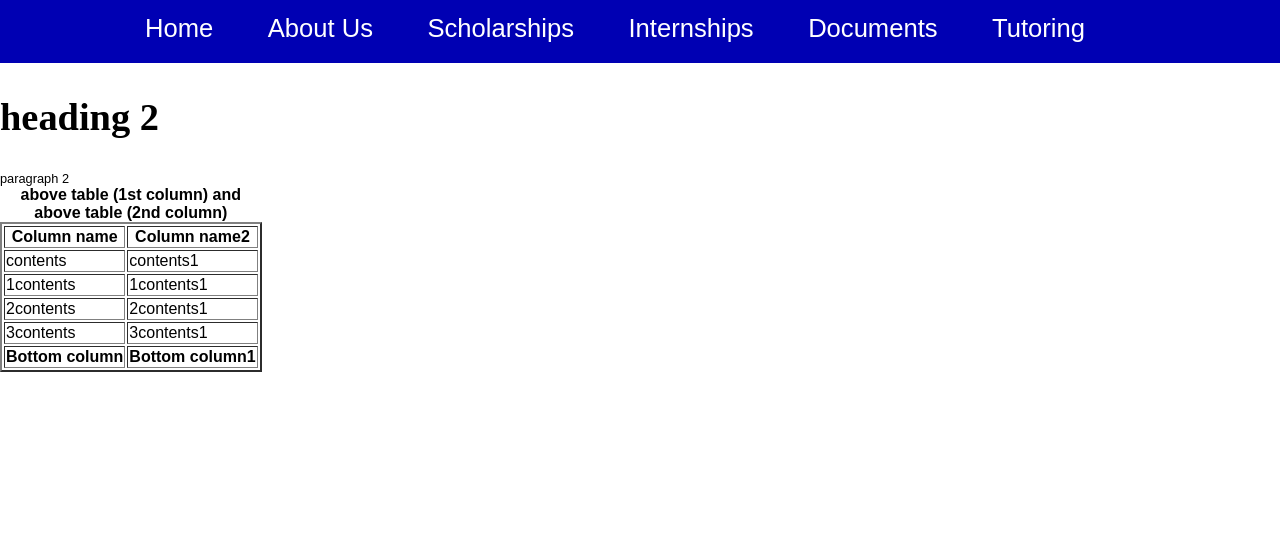
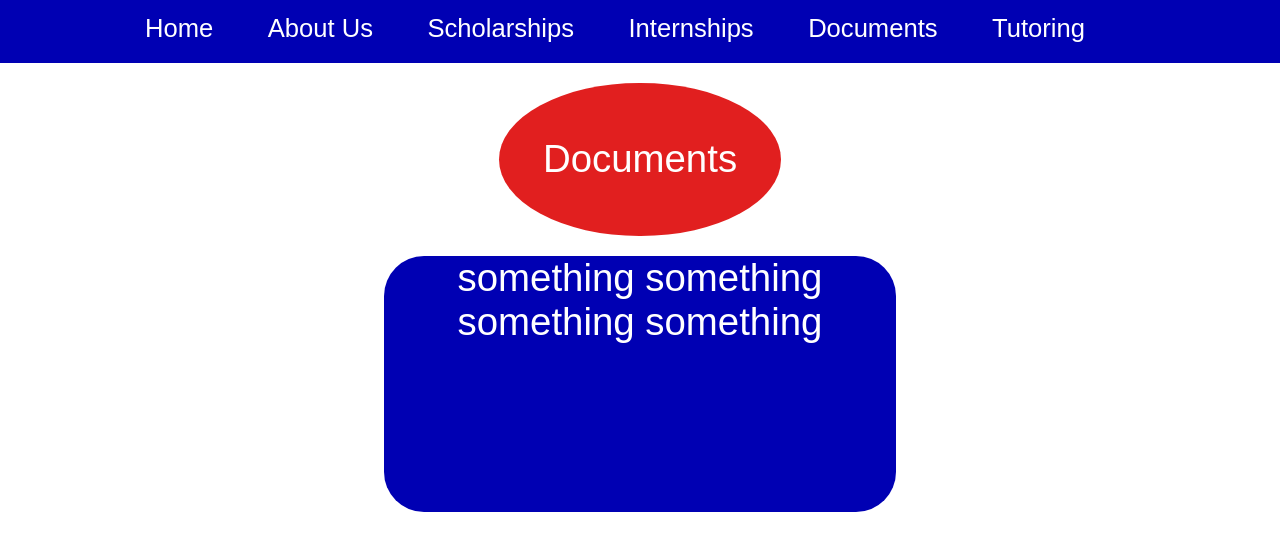
Before and after one commit to rafa2307/WEB-PROGRAMMING-FALL-2018, a plain HTML site: page HTML/HTML.html in a window 1280 px wide. Shown: the part 123-674 px from the top of the page. Drawn offline with Linux system fonts and the light colour scheme; files that its build step writes are made by us from their sources.

Commit message:
CSS general shapes
Red ovals and rectangles for pages are complete. Everything should scale to fit window being viewed in.

```diff
--- a/CSS/styles.css
+++ /dev/null
@@ -1,60 +0,0 @@
-
-body {
-	margin: 0;
-	padding: 0;
-	font-family: 'Arial', serif;
-}
-uhd{
-	float: right;
-	width: 15%;
-	height: auto;
-
-}
-img{
-	float: left;
-	width: 15%;
-	height: auto;
-}
-
-.nav {
-	background-color: #0000b3;
-	color: #ffffff;
-	list-style: none;
-	text-align: center;
-	padding: 20px 0 20px 0;
-}
-
-.nav> li{
-	display: inline-block;
-	font-size:2vw;
-	padding-right: 50px;
-}
-
-.nav> li > a{
-	text-decoration: none;
-	color: #ffffff;
-}
-
-.nav > li > a:hover {
-	color: #c1c1c1;
-}
-
-h1 {
-	text-align: center;
-	font-family: Times New Roman, Times, serif;
-	font-size:5vw;
-}
-
-h2 {
-	font-family: Times New Roman, Times, serif;
-	font-size:3vw;
- }
-
-p1 {
-	font-family: Arial, Helvetica, sans-serif;
-	font-size:2vw;
-}
-p2 {
-	font-family: Arial, Helvetica, sans-serif;
-	font-size:1vw;
-}
--- a/HTML/HTML.html
+++ b/HTML/HTML.html
@@ -9,7 +9,7 @@
 
 <body>
 
-	<h1> <img src="UHD.jpg" alt="img">CLCC<uhd src=UHD.jpg alt="uhd"></h1>
+	<h1> <img src="CLCC_logo.jpeg" alt="CLCC">CLCC<uhd src="UHD_logo.png" alt="UHD"></h1>
 
 	<!--<p1> paragraph 1 </p1>-->
 
@@ -23,53 +23,16 @@
 	</ul>
 
 
-		<h2> heading 2 </h2>
+	<div class="oval">
+	   <!-- TEXT HERE-->
+ 	   <span>Documents</span>
+	</div>
 
-		<p2> paragraph 2 </p2>
+	<div class="rectangle">
+	  <!-- TEXT HERE-->
+          <span> something something something something </span>
+	</div>
 
-
-	<table border = "2">
- 	<caption><strong> above table (1st column) and
-		    above table (2nd column)</strong></caption>
-	<thead>
-            <tr> <!-- <tr> inserts a table row -->
-               <th>Column name</th> <!-- insert a heading cell -->
-               <th>Column name2</th>
-            </tr>
-         </thead>
-
-
- 	 <!-- the <tfoot> section appears last in the table -->
-         <!-- it formats the table footer -->
-         <tfoot>
-            <tr>
-               <th>Bottom column</th>
-               <th>Bottom column1</th>
-            </tr>
-         </tfoot>
-
-
-         <!-- all table content is enclosed -->
-         <!-- within the <tbody> -->
-         <tbody>
-            <tr>
-               <td>contents</td> <!-- insert a data cell -->
-               <td>contents1</td>
-            </tr>
-            <tr>
-               <td>1contents</td>
-               <td>1contents1</td>
-            </tr>
-            <tr>
-               <td>2contents</td>
-               <td>2contents1</td>
-            </tr>
-            <tr>
-               <td>3contents</td>
-               <td>3contents1</td>
-            </tr>
-         </tbody>
-      </table>
 
 </body>
 </html>
--- /dev/null
+++ b/HTML/styles.css
@@ -0,0 +1,102 @@
+
+body {
+	margin: 0;
+	padding: 0;
+	font-family: 'Arial', serif;
+}
+
+/*UHD image will resize with screen, Need to fix position*/
+uhd{
+	float: right;
+	top:0;
+	left: 0;
+	padding:0;
+	float: right;
+	width: 10%;
+	height: auto;
+
+}
+
+/*CLCC image, top left corner*/
+img{
+	padding: 0;
+	float: left;
+	width: 15%;
+	height: auto;
+}
+
+/*Navigation bar, color=blue, font-color=white, center text
+	in center by heigth*/
+.nav {
+	background-color: #0000b3;
+	color: #ffffff;
+	list-style: none;
+	text-align: center;
+	padding: 20px 0 20px 0;
+}
+
+/*Navigation list inline, adjustable size font*/
+.nav> li{
+	display: inline-block;
+	font-size:2vw;
+	padding-right: 50px;
+}
+
+/*Navigation list: font changes to grey when cursor hovers
+	over selection*/
+.nav > li > a:hover {
+	color: #c1c1c1;
+}
+
+.oval{
+  text-align:center;
+  font-size:3vw;
+  height: 10vw;
+  width: 20vw;
+  background-color: #E11F1F;
+  border-radius: 50%;
+  line-height:3vw;
+  color:white;
+  margin:20px auto;
+  padding: 1vw 1vw 1vw  1vw;
+  position:relative;
+  display:flex;
+  justify-content:center;
+  align-items:center;
+}
+
+.rectangle {
+  text-align:center;
+  font-size:3vw;
+  color:white;
+  border-radius: 40px 40px 40px 40px;
+  background-color: #0000b3;
+  height: 20vw;
+  width: 40vw;
+  position:relative;
+  left:50%;
+  margin-left: -20vw;
+
+}
+
+/* Optional Headings*/
+h1 {
+	text-align: center;
+	font-family: Times New Roman, Times, serif;
+	font-size:5vw;
+}
+
+h2 {
+	font-family: Times New Roman, Times, serif;
+	font-size:3vw;
+ }
+
+/* Optional Paragraph settings*/
+p1 {
+	font-family: Arial, Helvetica, sans-serif;
+	font-size:2vw;
+}
+p2 {
+	font-family: Arial, Helvetica, sans-serif;
+	font-size:1vw;
+}
```
